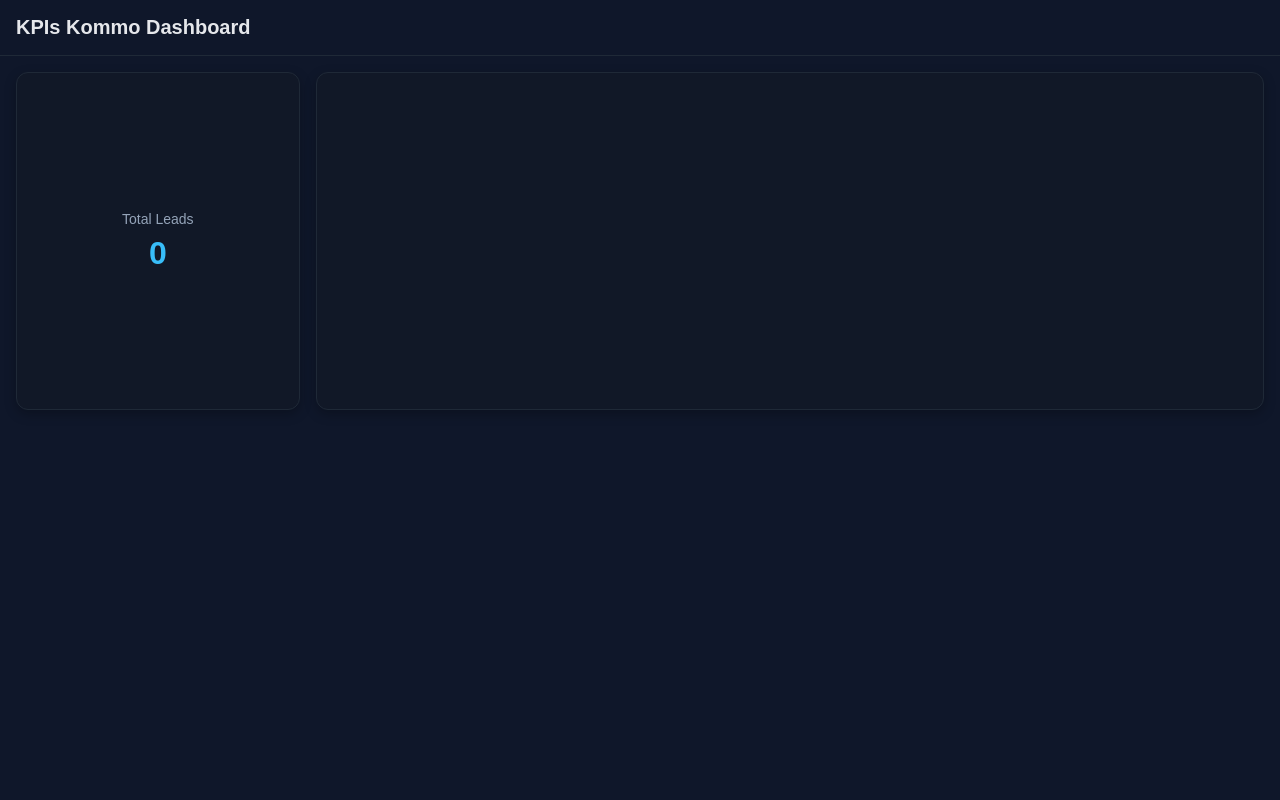
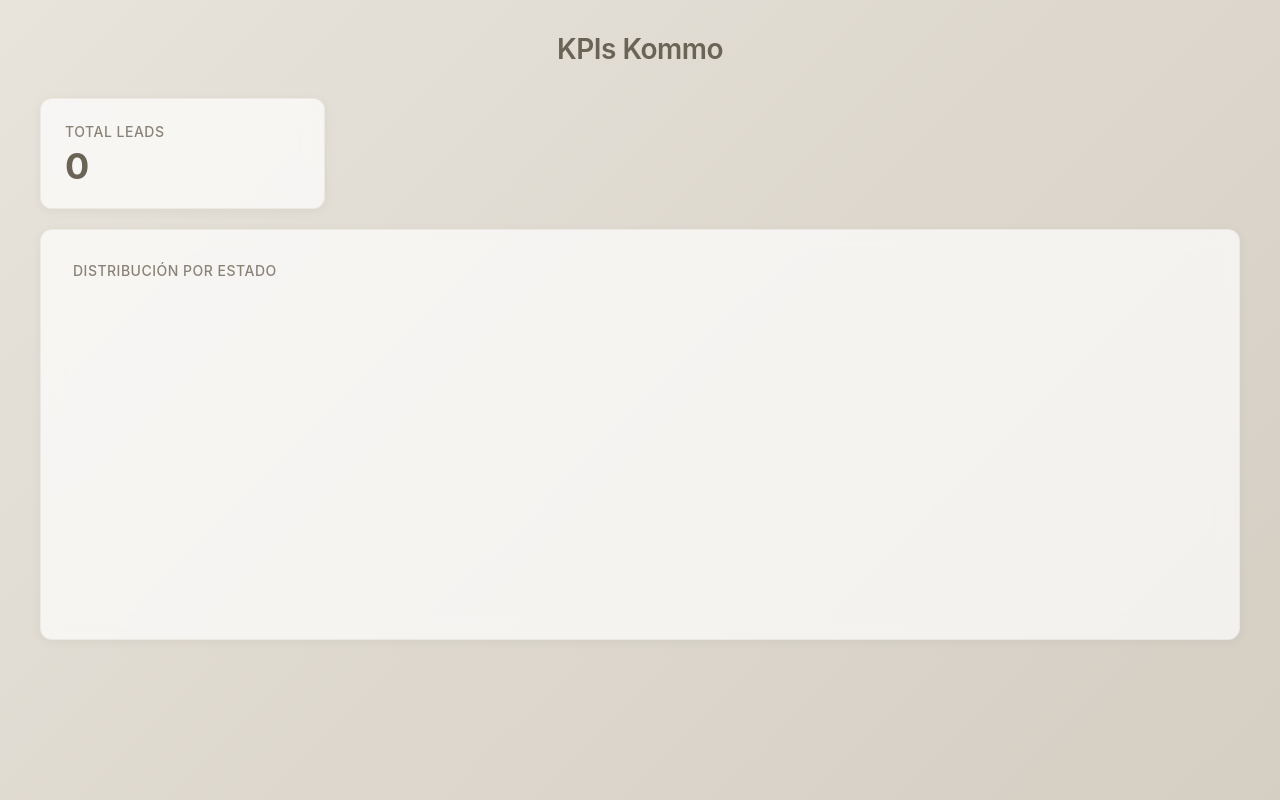
Before and after one commit to DRAXO18/kpi, a website: page public/index.html in a window 1280 px wide. Drawn offline with nearby package versions, Linux system fonts and the light colour scheme; no server answers.

Commit message:
Cambio 4

```diff
--- a/public/index.html
+++ b/public/index.html
@@ -1,96 +1,133 @@
 <!DOCTYPE html>
-<html>
+<html lang="es">
 <head>
+  <meta charset="UTF-8">
+  <meta name="viewport" content="width=device-width, initial-scale=1.0">
   <title>Kommo KPIs</title>
+  <style>
+    * {
+      margin: 0;
+      padding: 0;
+      box-sizing: border-box;
+    }
 
-  <style>
     body {
-      margin: 0;
-      font-family: Arial, sans-serif;
-      background: #0f172a;
-      color: #e5e7eb;
+      font-family: -apple-system, BlinkMacSystemFont, 'Segoe UI', Roboto, sans-serif;
+      background: linear-gradient(135deg, #e8e3db 0%, #d4cec3 100%);
+      min-height: 100vh;
+      padding: 2rem;
     }
 
     .container {
-      display: flex;
-      gap: 16px;
-      padding: 16px;
+      max-width: 1200px;
+      margin: 0 auto;
+    }
+
+    .header {
+      text-align: center;
+      margin-bottom: 2rem;
+    }
+
+    .header h1 {
+      color: #6b6456;
+      font-size: 1.75rem;
+      font-weight: 600;
+      letter-spacing: -0.5px;
+    }
+
+    .grid {
+      display: grid;
+      grid-template-columns: repeat(auto-fit, minmax(280px, 1fr));
+      gap: 1.25rem;
+      margin-bottom: 1.5rem;
     }
 
     .card {
-      background: #111827;
-      border: 1px solid #1f2937;
+      background: rgba(255, 255, 255, 0.7);
+      backdrop-filter: blur(10px);
       border-radius: 12px;
-      padding: 16px;
-      box-shadow: 0 4px 12px rgba(0,0,0,0.25);
+      padding: 1.5rem;
+      box-shadow: 0 2px 8px rgba(107, 100, 86, 0.08);
+      border: 1px solid rgba(212, 206, 195, 0.3);
     }
 
-    .left {
-      flex: 0 0 20%;
-      display: flex;
-      flex-direction: column;
-      justify-content: center;
-      align-items: center;
-      text-align: center;
-      min-height: 120px;
+    .card-title {
+      font-size: 0.875rem;
+      color: #8a8276;
+      text-transform: uppercase;
+      letter-spacing: 0.5px;
+      margin-bottom: 0.5rem;
+      font-weight: 500;
     }
 
-    .right {
-      flex: 1;
-      min-height: 120px;
+    .card-value {
+      font-size: 2.25rem;
+      color: #6b6456;
+      font-weight: 700;
+      line-height: 1;
     }
 
-    .title {
-      font-size: 14px;
-      color: #94a3b8;
-      margin-bottom: 8px;
+    .chart-card {
+      grid-column: 1 / -1;
+      padding: 2rem;
     }
 
-    .value {
-      font-size: 32px;
-      font-weight: bold;
-      color: #38bdf8;
+    .chart-wrapper {
+      position: relative;
+      height: 320px;
     }
 
-    h1 {
-      padding: 16px;
-      margin: 0;
-      font-size: 20px;
-      border-bottom: 1px solid #1f2937;
+    @media (max-width: 640px) {
+      body {
+        padding: 1rem;
       }
 
-    canvas {
-      width: 100% !important;
-      height: 300px !important;
+      .header h1 {
+        font-size: 1.5rem;
+      }
+
+      .card {
+        padding: 1.25rem;
+      }
+
+      .chart-card {
+        padding: 1.5rem;
+      }
+
+      .chart-wrapper {
+        height: 280px;
+      }
     }
   </style>
 </head>
-
 <body>
 
-  <h1>KPIs Kommo Dashboard</h1>
-
   <div class="container">
-
-    <!-- LEFT KPI -->
-    <div class="card left">
-      <div class="title">Total Leads</div>
-      <div class="value" id="total">0</div>
+    <div class="header">
+      <h1>KPIs Kommo</h1>
     </div>
 
-    <!-- RIGHT CHART -->
-    <div class="card right">
+    <div class="grid">
+      <div class="card">
+        <div class="card-title">Total Leads</div>
+        <div class="card-value" id="total">0</div>
+      </div>
+
+      <div class="card chart-card">
+        <div class="card-title">Distribución por Estado</div>
+        <div class="chart-wrapper">
           <canvas id="chart"></canvas>
         </div>
-
+      </div>
+    </div>
   </div>
 
   <script src="https://cdn.jsdelivr.net/npm/chart.js"></script>
-
   <script>
     let chart;
 
     async function loadData() {
+      try {
         const res = await fetch("https://kpi-tau-five.vercel.app/api/kpis");
         const data = await res.json();
 
@@ -107,30 +144,44 @@
             datasets: [{
               label: "Leads por estado",
               data: Object.values(data.byStatus),
-            backgroundColor: "#38bdf8",
+              backgroundColor: 'rgba(138, 130, 118, 0.6)',
+              borderColor: 'rgba(107, 100, 86, 0.8)',
+              borderWidth: 1,
               borderRadius: 6
             }]
           },
           options: {
+            responsive: true,
+            maintainAspectRatio: false,
             plugins: {
               legend: {
-              labels: {
-                color: "#e5e7eb"
-              }
+                display: false
               }
             },
             scales: {
+              y: {
+                beginAtZero: true,
+                grid: {
+                  color: 'rgba(212, 206, 195, 0.3)'
+                },
+                ticks: {
+                  color: '#8a8276'
+                }
+              },
               x: {
-              ticks: { color: "#94a3b8" },
-              grid: { color: "#1f2937" }
+                grid: {
+                  display: false
                 },
-            y: {
-              ticks: { color: "#94a3b8" },
-              grid: { color: "#1f2937" }
+                ticks: {
+                  color: '#8a8276'
+                }
               }
             }
           }
         });
+      } catch (error) {
+        console.error('Error cargando datos:', error);
+      }
     }
 
     loadData();
```
Lines whose indentation alone changed are shown as unchanged.
